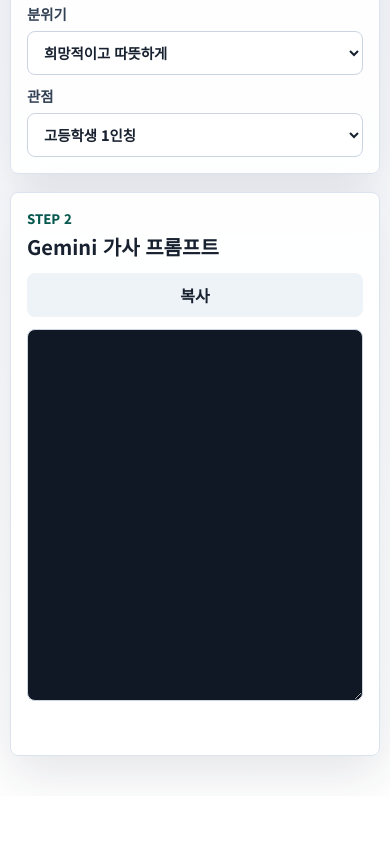
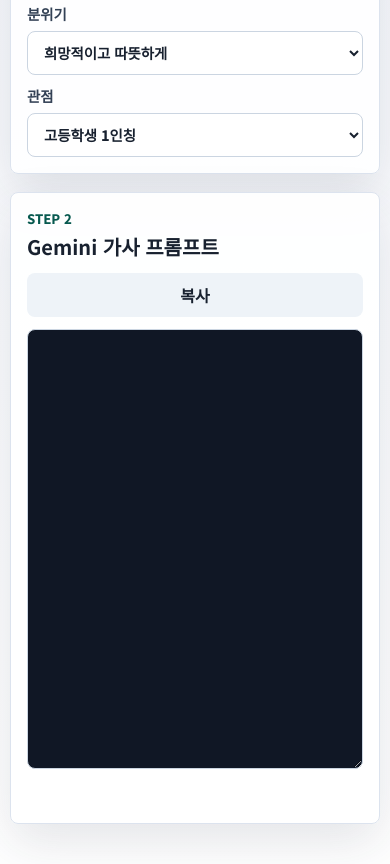
Before and after one commit to seonyoungeeee/ClaudeCode, a plain HTML site: page index.html in a window 390 px wide. Shown: the part 869-1733 px from the top of the page. Before the commit the page ends 1665 px from the top, so only its background shows below. Drawn offline with Linux system fonts and the light colour scheme.

Commit message:
Adjust layout after removing lyric draft panel

```diff
--- a/styles.css
+++ b/styles.css
@@ -44,8 +44,7 @@ textarea {
 
 .intro-panel,
 .generator-panel,
-.output-panel,
-.lyrics-panel {
+.output-panel {
   background: rgba(255, 255, 255, 0.92);
   border: 1px solid var(--line);
   border-radius: 8px;
@@ -154,8 +153,7 @@ h2 {
 }
 
 .generator-panel,
-.output-panel,
-.lyrics-panel {
+.output-panel {
   padding: 22px;
 }
 
@@ -172,7 +170,6 @@ h2 {
 }
 
 .primary-button,
-.secondary-button,
 .icon-button {
   border: 0;
   border-radius: 8px;
@@ -189,7 +186,6 @@ h2 {
   box-shadow: 0 10px 24px rgba(15, 123, 108, 0.24);
 }
 
-.secondary-button,
 .icon-button {
   padding: 10px 14px;
   background: #eef3f8;
@@ -258,29 +254,18 @@ select {
   padding: 0 12px;
 }
 
-textarea,
-pre {
+textarea {
   width: 100%;
+  min-height: 440px;
   margin: 0;
+  resize: vertical;
   border: 1px solid #cbd5e1;
   border-radius: 8px;
   background: #101725;
   color: #ecfdf5;
+  padding: 16px;
   line-height: 1.65;
   white-space: pre-wrap;
-}
-
-textarea {
-  min-height: 372px;
-  resize: vertical;
-  padding: 16px;
-}
-
-pre {
-  min-height: 260px;
-  padding: 18px;
-  overflow: auto;
-  font-family: "Noto Sans KR", system-ui, sans-serif;
 }
 
 .copy-status {
@@ -324,8 +309,7 @@ pre {
 
   .intro-panel,
   .generator-panel,
-  .output-panel,
-  .lyrics-panel {
+  .output-panel {
     padding: 16px;
   }
 
@@ -335,7 +319,6 @@ pre {
   }
 
   .primary-button,
-  .secondary-button,
   .icon-button {
     width: 100%;
   }
```
